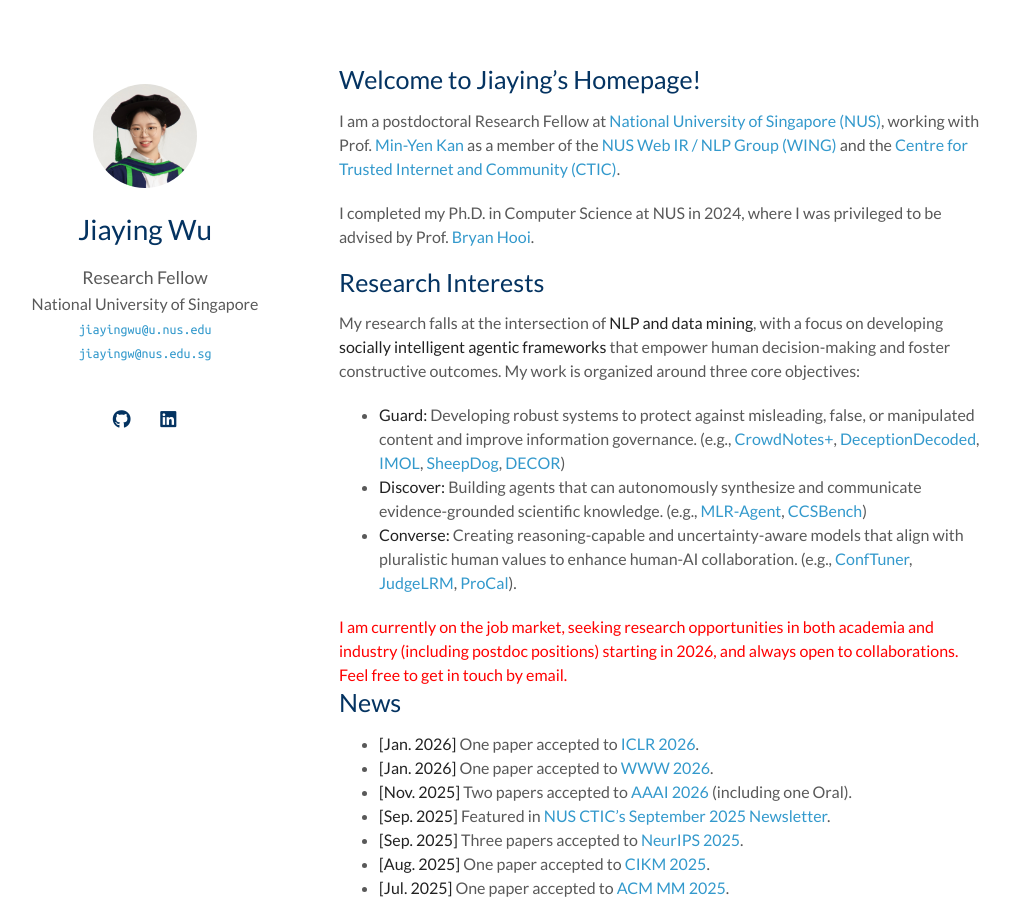
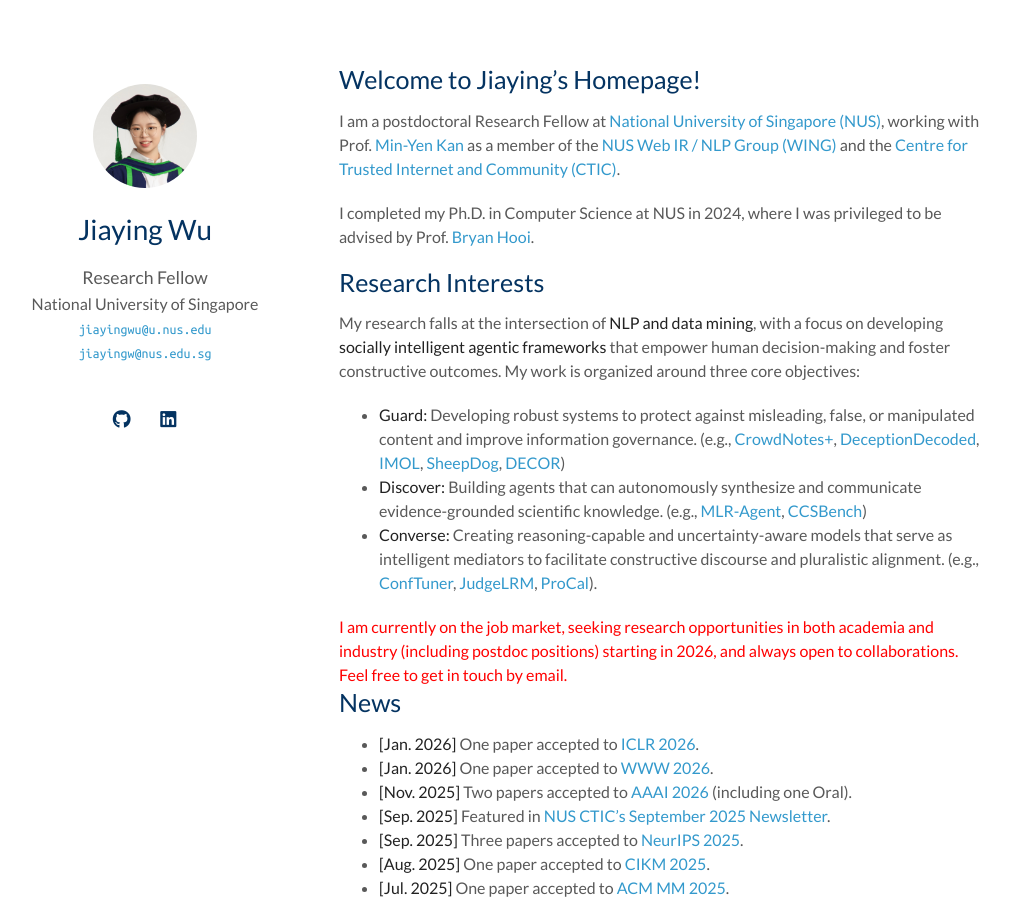
Before and after one commit to jiayingwu19/jiayingwu19.github.io, a Jekyll site: the page built from index.md, in a window 1280 px wide and 900 px high. Shown: the whole window, without its empty margins (131-1141 px from the left). Built offline with Jekyll 4.4.1, drawn with Linux system fonts in a browser that asks for light colours; a style sheet for code colours, icons or effects is not loaded; our own code applies the rules of GitHub Pages for plain Markdown files.

Commit message:
jan 2026 update

```diff
--- a/index.md
+++ b/index.md
@@ -13,7 +13,7 @@ I completed my Ph.D. in Computer Science at NUS in 2024, where I was privileged
 My research falls at the intersection of **NLP and data mining**, with a focus on developing **socially intelligent agentic frameworks** that empower human decision-making and foster constructive outcomes. My work is organized around three core objectives:
 - **Guard:** Developing robust systems to protect against misleading, false, or manipulated content and improve information governance. (e.g., [CrowdNotes+](https://arxiv.org/pdf/2510.11423), [DeceptionDecoded](https://arxiv.org/pdf/2505.15489), [IMOL](https://aclanthology.org/2025.acl-long.1494.pdf), [SheepDog](https://dl.acm.org/doi/pdf/10.1145/3637528.3671977), [DECOR](https://dl.acm.org/doi/pdf/10.1145/3580305.3599298))
 - **Discover:** Building agents that can autonomously synthesize and communicate evidence-grounded scientific knowledge. (e.g., [MLR-Agent](https://arxiv.org/pdf/2505.19955), [CCSBench](https://www.arxiv.org/pdf/2410.12601))
-- **Converse:** Creating reasoning-capable and uncertainty-aware models that align with pluralistic human values to enhance human-AI collaboration. (e.g., [ConfTuner](https://arxiv.org/pdf/2508.18847), [JudgeLRM](https://arxiv.org/pdf/2504.00050), [ProCal](https://proceedings.neurips.cc/paper_files/paper/2023/file/d826f5aadb26db488b8686097ceea2d1-Paper-Conference.pdf)).
+- **Converse:** Creating reasoning-capable and uncertainty-aware models that serve as intelligent mediators to facilitate constructive discourse and pluralistic alignment. (e.g., [ConfTuner](https://arxiv.org/pdf/2508.18847), [JudgeLRM](https://arxiv.org/pdf/2504.00050), [ProCal](https://proceedings.neurips.cc/paper_files/paper/2023/file/d826f5aadb26db488b8686097ceea2d1-Paper-Conference.pdf)).
 
 <font color="red">I am currently on the job market, seeking research opportunities in both academia and industry (including postdoc positions) starting in 2026, and always open to collaborations. Feel free to get in touch by email.</font>
 
```
